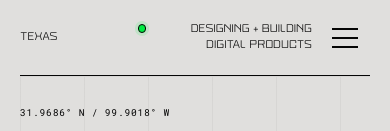
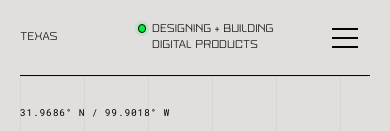
Before and after one commit to Bobbytx/Bobbytx.github.io, a React (Vite) app: page / in a window 390 px wide. Shown: the top 131 px of the page. Built offline with nearby package versions, Linux system fonts and the light colour scheme.

Commit message:
Fix mobile status text spacing

```diff
--- a/src/styles/Navbar.css
+++ b/src/styles/Navbar.css
@@ -17,7 +17,7 @@
 }
 
 @media (max-width: 780px) {
-  .navbar { position: relative; grid-template-columns: 1fr auto auto; min-height: 4.75rem; margin-inline: 1.25rem; }.hamburger { display: block; margin-left: .5rem; }.work-status { align-items: flex-start; justify-self: end; }.navbar-circle { margin-top: .12rem; margin-right: .35rem; }.status { max-width: 9rem; line-height: 1.1; }
+  .navbar { position: relative; grid-template-columns: 1fr auto auto; min-height: 4.75rem; margin-inline: 1.25rem; }.hamburger { display: block; margin-left: .5rem; }.work-status { align-items: flex-start; justify-self: end; }.navbar-circle { margin-top: .12rem; margin-right: .35rem; }.status { max-width: 9rem; text-align: left; line-height: 1.1; }
   .nav-links { position: absolute; z-index: 2; top: calc(100% - 1px); right: 0; left: auto; display: flex; visibility: hidden; width: min(18rem, calc(100vw - 2.5rem)); flex-direction: column; border: 1px solid var(--ink); background: var(--paper); box-shadow: 5px 5px 0 var(--signal); opacity: 0; pointer-events: none; transform: translateY(-.5rem); transform-origin: top right; transition: opacity .18s ease, transform .18s ease, visibility .18s; }
   .nav-links.open { visibility: visible; opacity: 1; pointer-events: auto; transform: translateY(0); }.nav-links li + li { border-top: 1px solid var(--ink); }.nav-links a { padding: 1.1rem 1.25rem; text-align: right; transition: padding-right .18s ease, background-color .18s ease; }.nav-links a:hover, .nav-links a:focus-visible { padding-right: 1.55rem; background: rgba(0, 236, 66, .08); }
 }
```
